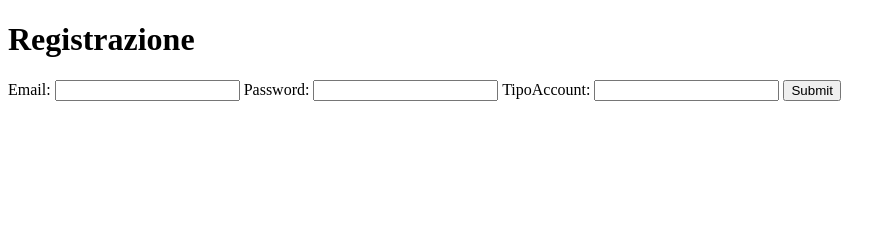
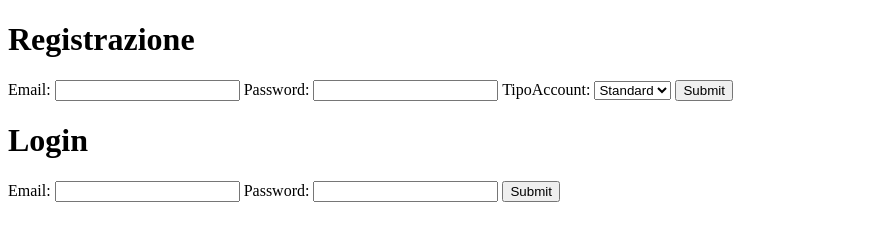
Before and after one commit to web-music-player/backend, a website: page src/static/index.html in a window 1280 px wide. Shown: the whole page, without its empty margins (0-896 px from the left). Drawn offline with Linux system fonts and the light colour scheme.

Commit message:
Aggiunta una seconda route (login)

```diff
--- a/src/static/index.html
+++ b/src/static/index.html
@@ -15,7 +15,20 @@
       <span>Password:</span>
       <input name="password" id="password"/>
       <span>TipoAccount:</span>
-    <input name="tipoAccount" id="tipoAccount"/>
+      <select name="tipoAccount" id="tipoAccount">
+        <option value="standard">Standard</option>
+        <option value="creator">Creator</option>
+      </select>
+      <input type="submit">
+    </form>
+
+    <h1>Login</h1>
+
+    <form action="login" method="post" id="loginForm">
+      <span>Email:</span>
+      <input name="email" id="email"/>
+      <span>Password:</span>
+      <input name="password" id="password"/>
       <input type="submit">
     </form>
 </body>
```
Also changed, not shown: src/routes/router.ts (+26 -2 lines). Lines whose indentation alone changed are shown as unchanged.
